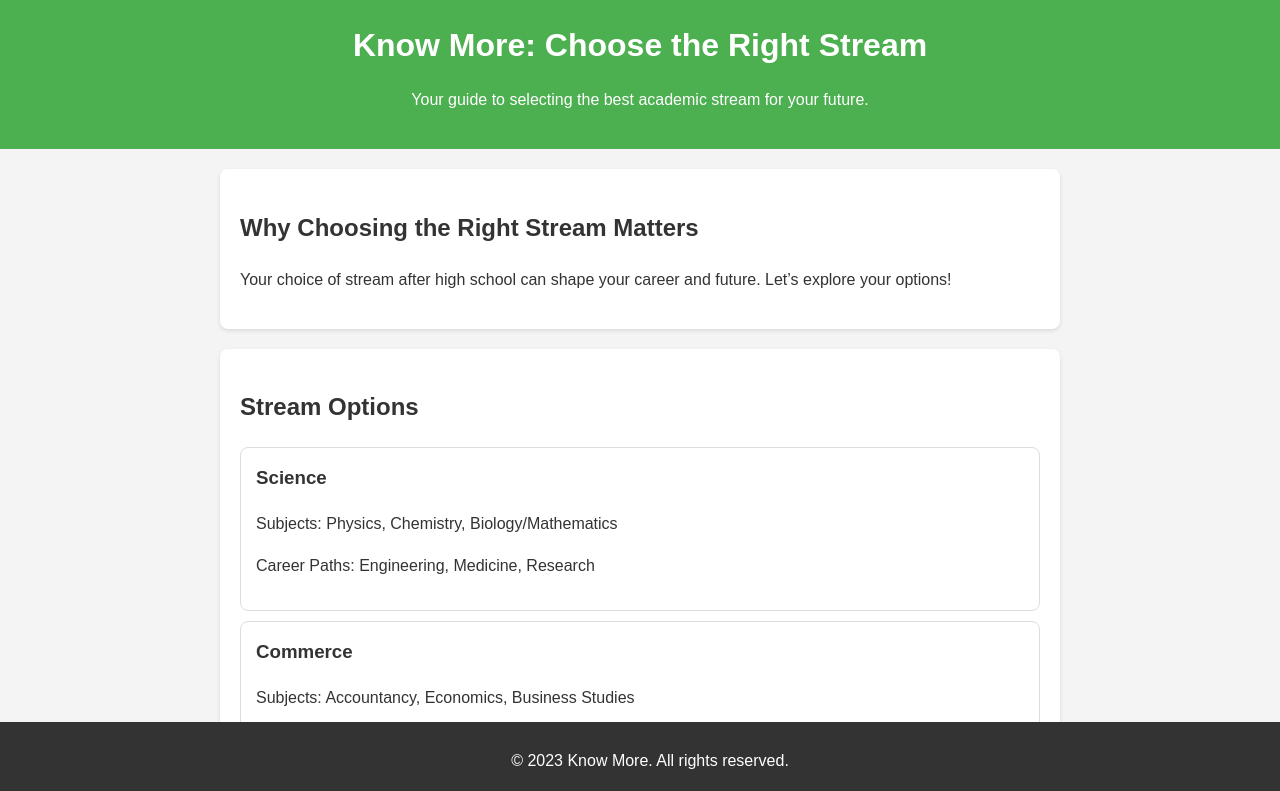
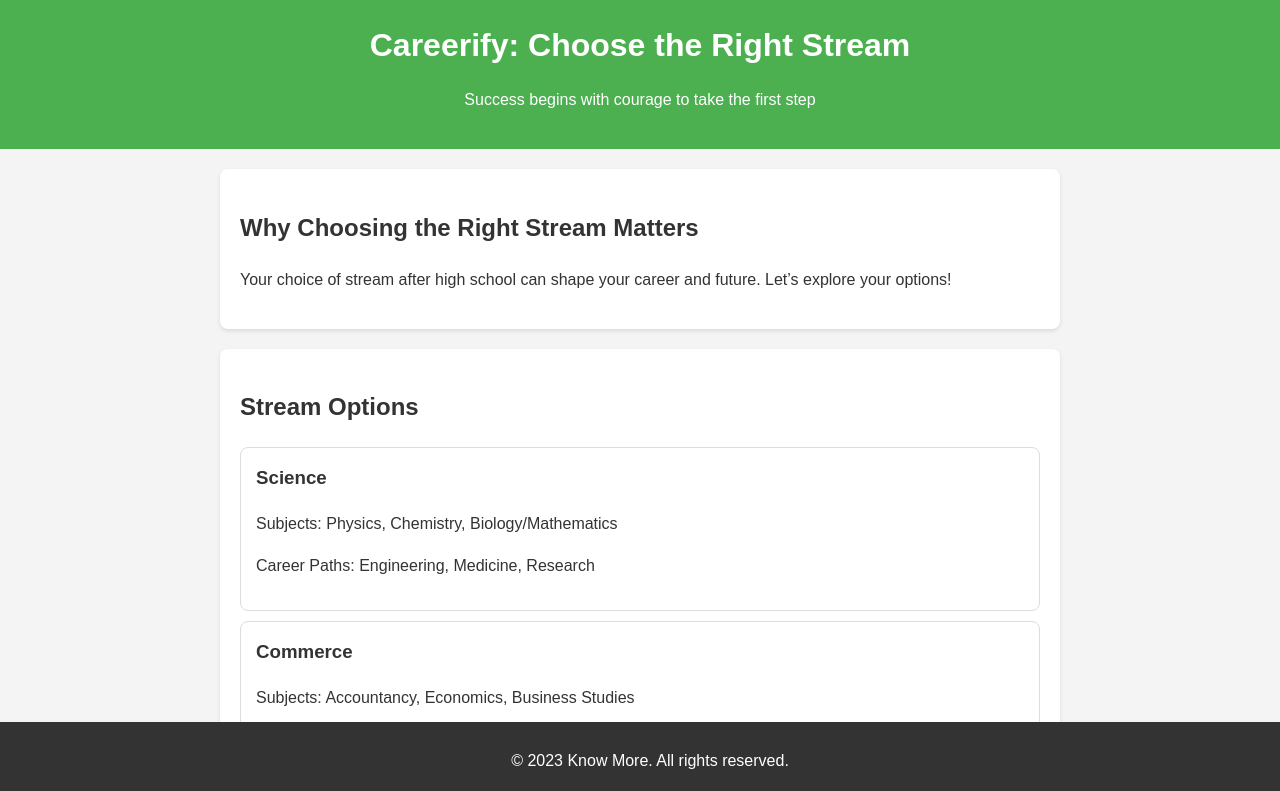
Before and after one commit to nxduzz/Careerify, a plain HTML site: page index.html in a window 1280 px wide. Shown: the top 791 px of the page. Drawn offline with Linux system fonts and the light colour scheme.

Commit message:
Update index.html

```diff
--- a/index.html
+++ b/index.html
@@ -3,13 +3,13 @@
 <head>
   <meta charset="UTF-8">
   <meta name="viewport" content="width=device-width, initial-scale=1.0">
-  <title>Know More: Choose the Right Stream</title>
+  <title>Careerify: Choose the Right Stream</title>
   <link rel="stylesheet" href="styles.css">
 </head>
 <body>
   <header>
-    <h1>Know More: Choose the Right Stream</h1>
-    <p>Your guide to selecting the best academic stream for your future.</p>
+    <h1>Careerify: Choose the Right Stream</h1>
+    <p>Success begins with courage to take the first step</p>
   </header>
 
   <section id="introduction">
```
